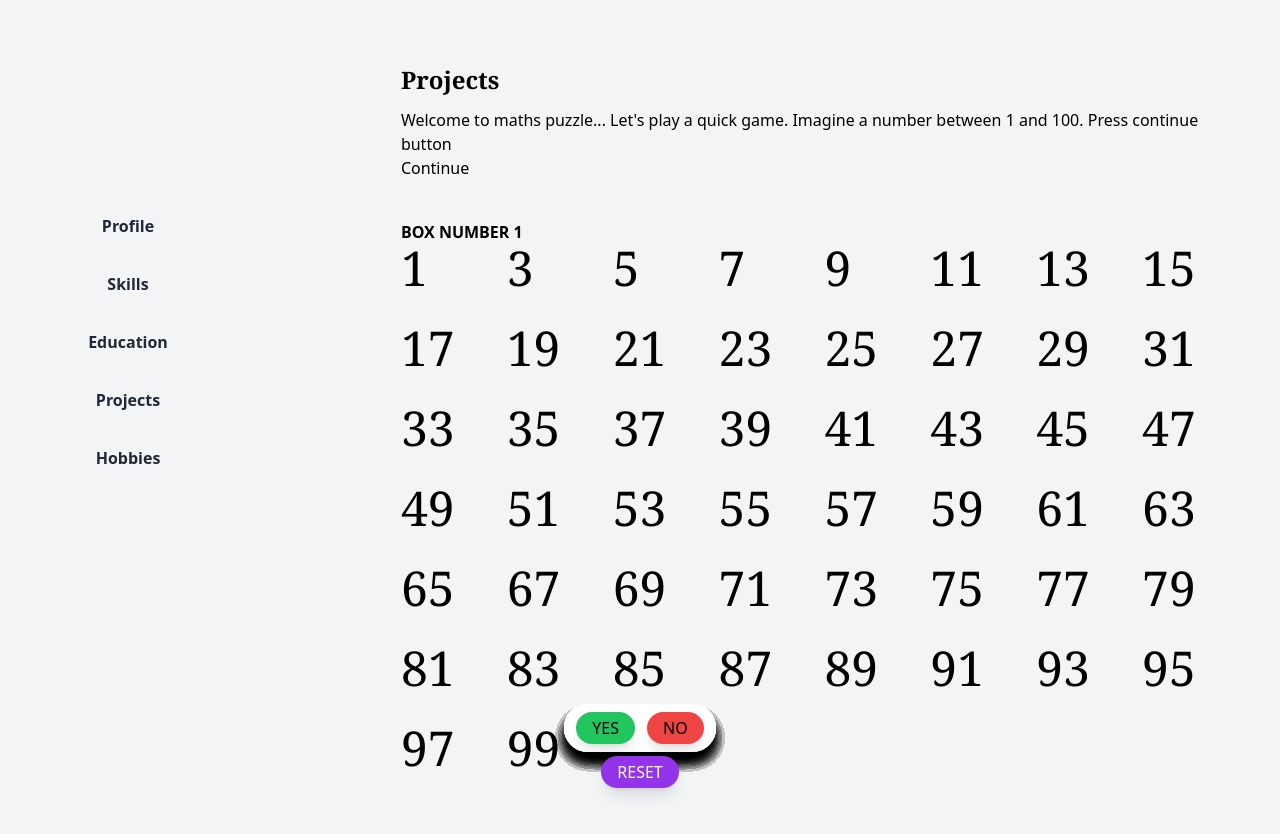
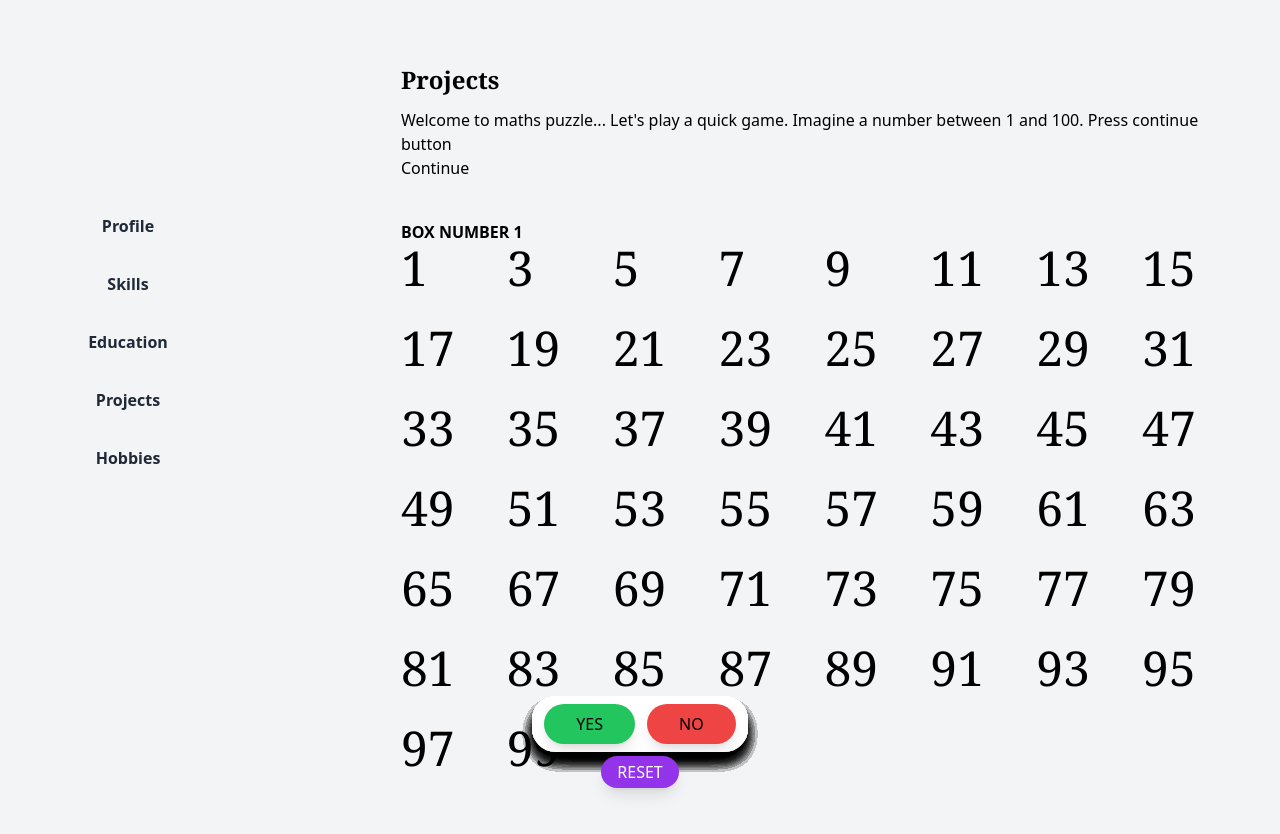
Before and after one commit to karunlal/karunlalResume, a React (Vite) app: page / in a window 1280 px wide. Both pictures are taken after a click on the button "Projects". Shown: the top 834 px of the page. Built offline with nearby package versions, Linux system fonts and the light colour scheme.

Commit message:
resposive styles added

```diff
--- a/src/puzzle/MainCode.jsx
+++ b/src/puzzle/MainCode.jsx
@@ -62,13 +62,15 @@ const MainCode = () => {
   return (
     <>
       <div className="container mx-auto py-10">
-        <h1 className="text-justify  font-bold">BOX NUMBER {boxNum + 1}</h1>
-        <div className="grid grid-cols-8 gap-4">
+        <h1 className="text-justify  font-bold text-center md:text-left">
+          BOX NUMBER {boxNum + 1}
+        </h1>
+        <div className="grid grid-cols-4 md:grid-cols-8 gap-4">
           {box[boxNum].name.map((singleBox, index) => {
             const color = `bg-${box[boxNum].color}-400 px-4 py-2 rounded-2xl`
             return (
               <div key={index} className="w-8 h-16">
-                <p className="text-5xl font-serif">
+                <p className="text-3xl md:text-5xl font-serif text-center md:text-left">
                   {/* "bg-slate-300 px-4 py-2 rounded-2xl" */}
 
                   {singleBox}
@@ -84,8 +86,8 @@ const MainCode = () => {
           })}
 
           <Modal ref={modal} onClose={handleReset} buttonCaption={'X'}>
-            <div className="flex justify-center w-64 h-64 text-center">
-              <h1 className=" font-bold text-7xl text-stone-500 my-20">
+            <div className="flex justify-center w-full h-screen md:w-64 md:h-64 text-center">
+              <h1 className=" font-bold text-5xl md:text-7xl text-stone-500 my-20">
                 {countBox}
               </h1>
             </div>
--- a/src/puzzle/MathsButton.jsx
+++ b/src/puzzle/MathsButton.jsx
@@ -8,18 +8,15 @@ const MathsButton = ({ yesLabel, noLabel, onClick }) => {
 
   return (
     <div className="fixed flex flex-wrap justify-center bottom-12 inset-x-0 px-2">
-      <div
-        className="flex flex-wrap justify-center gap-3 shadow-lg
-         bg-white px-3 py-2 rounded-3xl"
-      >
+      <div className="flex flex-wrap justify-center gap-3 shadow-lg bg-white px-3 py-2 rounded-3xl">
         <button
-          className="outline-noe px-4 py-1 rounded-full shadow-lg text-black  bg-green-500 "
+          className="outline-noe px-4 py-1 rounded-full shadow-lg text-black bg-green-500 md:px-8 md:py-2" // Adjust button size for mobile
           onClick={handleYesClick}
         >
           {yesLabel}
         </button>
         <button
-          className="outline-noe px-4 py-1 rounded-full shadow-lg text-black bg-red-500"
+          className="outline-noe px-4 py-1 rounded-full shadow-lg text-black bg-red-500 md:px-8 md:py-2" // Adjust button size for mobile
           onClick={handleNoClick}
         >
           {noLabel}
```
